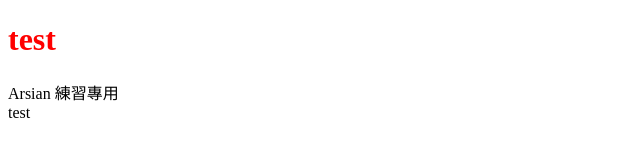
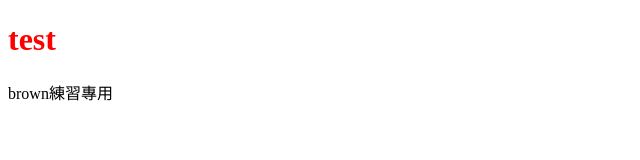
Before and after one commit to arsian86/git, a plain HTML site: page index.html in a window 1280 px wide. Shown: the full height of the page, 0-640 px from the left. Drawn offline with Linux system fonts and the light colour scheme.

Commit message:
brown first try

```diff
--- a/index.html
+++ b/index.html
@@ -6,8 +6,7 @@
     <title>git test</title>
     <h1 color="red">test</h1>
     <link rel="stylesheet" href="style.css">
-    <footer>Arsian 練習專用</footer>
-    <test>test </test>
+    <footer>brown練習專用</footer>
 </head>
 <body>
 
```
